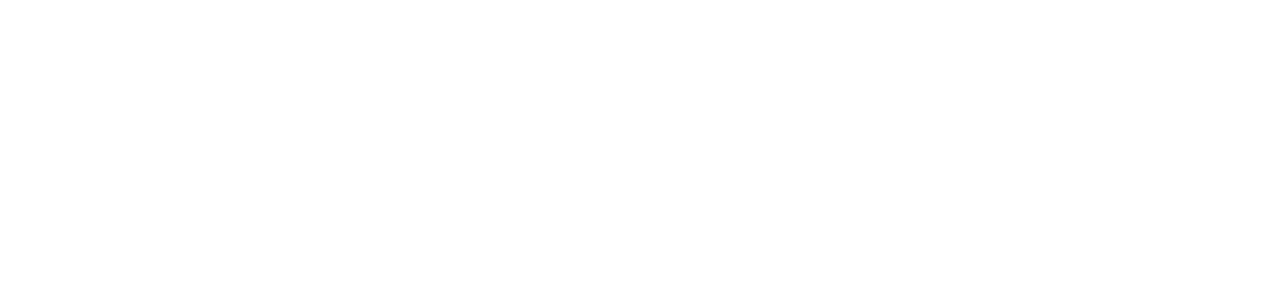
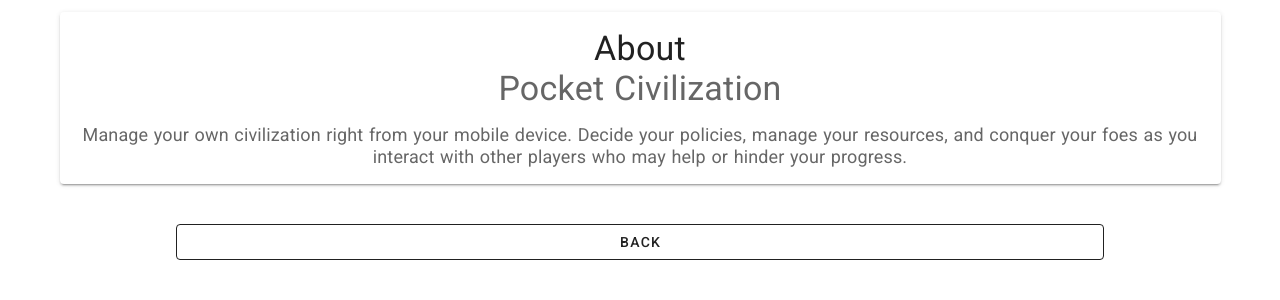
Before and after one commit to Arcaster42/icivs, a Nuxt app: page /about in a window 1280 px wide. Before the commit this address had no page. Shown: the top 300 px of the page. Built offline with nearby package versions, Linux system fonts and the light colour scheme.

Commit message:
add simple about page

```diff
--- /dev/null
+++ b/pages/about.vue
@@ -0,0 +1,49 @@
+<template>
+  <v-container>
+    <div>
+      <v-row>
+        <v-col>
+          <v-card>
+            <v-card-title class="text--center display-1">About</v-card-title>
+            <v-card-subtitle class="display-1">Pocket Civilization</v-card-subtitle>
+            <v-card-text class="font--large">
+              Manage your own civilization right from your mobile device. Decide your policies,
+              manage your resources, and conquer your foes as you interact with other players
+              who may help or hinder your progress.
+            </v-card-text>
+          </v-card>
+        </v-col>
+      </v-row>
+      <v-row>
+        <v-col>
+          <v-btn outlined nuxt width="80%" class="mt-4 mb-4" to="/">Back</v-btn>
+        </v-col>
+      </v-row>
+    </div>
+  </v-container>
+</template>
+
+<script>
+export default {
+
+}
+</script>
+
+<style>
+.container {
+  min-height: 95vh;
+  max-height: 100vh;
+  display: flex;
+  justify-content: center;
+  align-items: flex-start;
+  text-align: center;
+}
+
+.text--center {
+  justify-content: center;
+}
+
+.font--large {
+  font-size: 18px;
+}
+</style>
```
